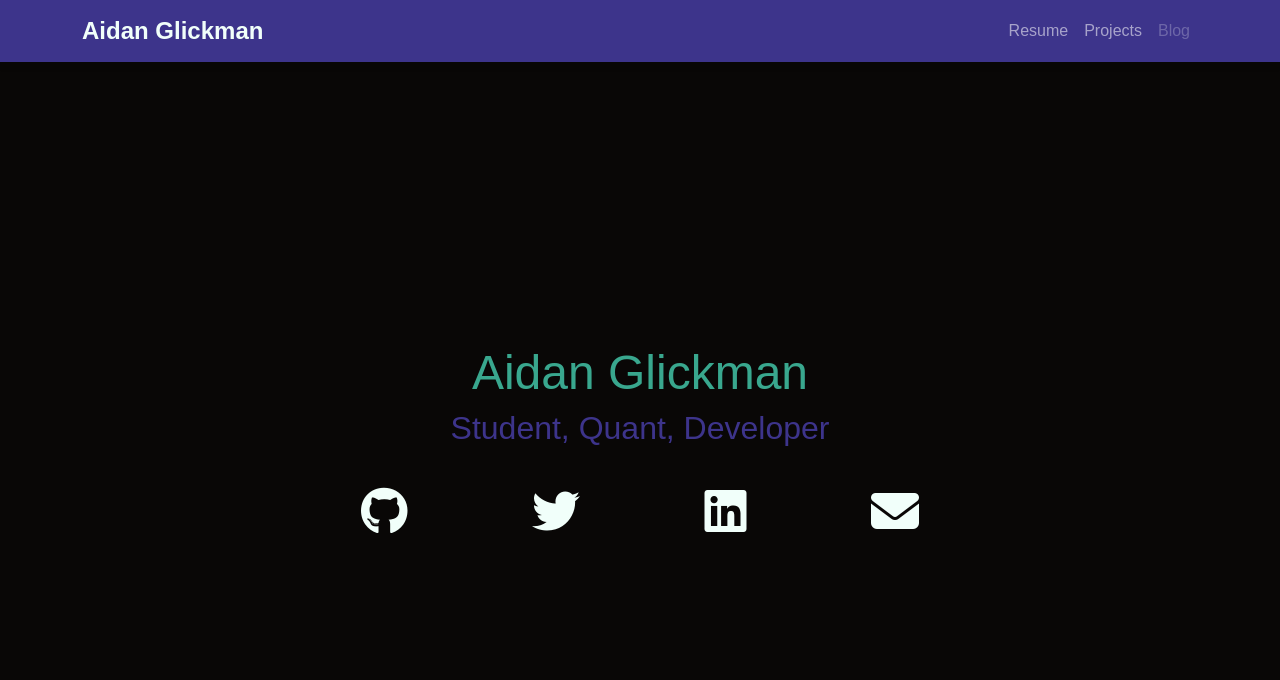
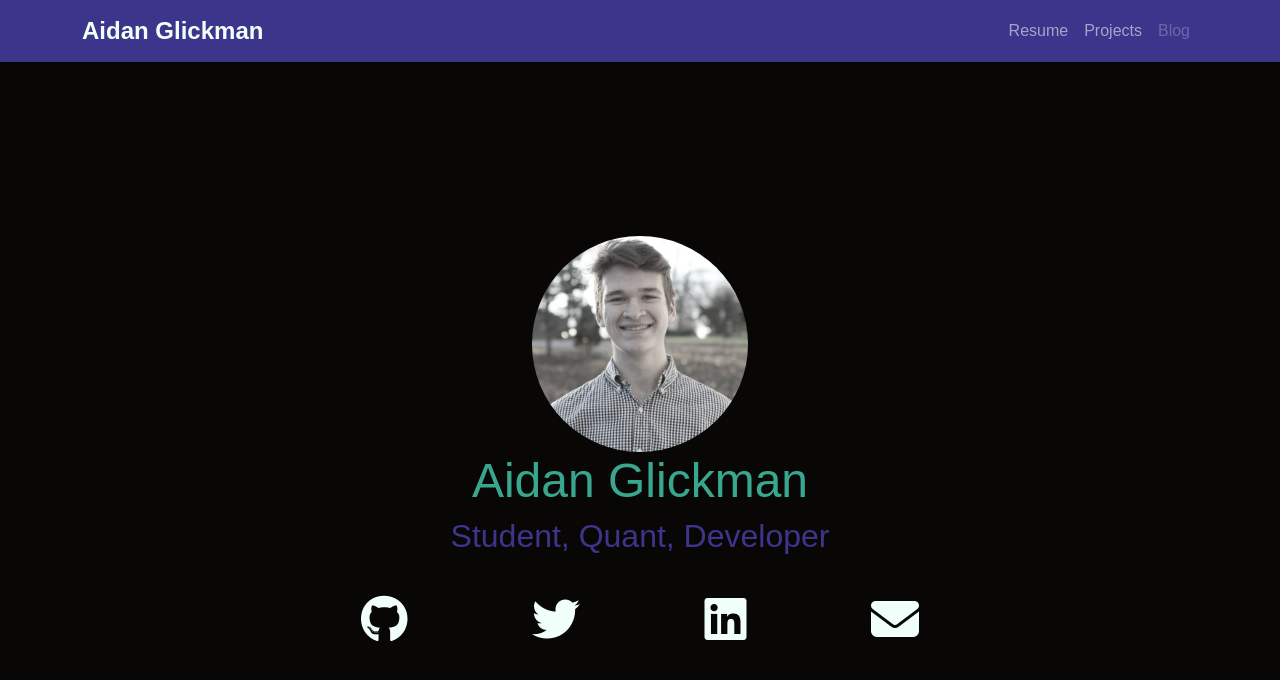
Before and after one commit to AidanGlickman/personal-site, a React (Vite) app: page / in a window 1280 px wide. Shown: the top 680 px of the page. Built offline with nearby package versions, Linux system fonts and the light colour scheme; a web font is replaced by a local one.

Commit message:
add headshot

```diff
--- a/src/pages/Home.scss
+++ b/src/pages/Home.scss
@@ -35,3 +35,8 @@
 .social {
     font-size: 3rem;
 }
+
+.hero-image {
+    border-radius: 50%;
+    filter: grayscale(80%);
+}
--- a/src/pages/Home.tsx
+++ b/src/pages/Home.tsx
@@ -2,6 +2,7 @@ import "./Home.scss"
 function Home() {
     return (
         <div className="hero">
+            <img src="/assets/headshot.jpg" alt="Aidan Glickman" className="hero-image" height="30%" />
             <h1 className="name">Aidan Glickman</h1>
 
             <h2 className="title">Student, Quant, Developer</h2>
```
Also changed, not shown: public/assets/headshot.jpg (added).
